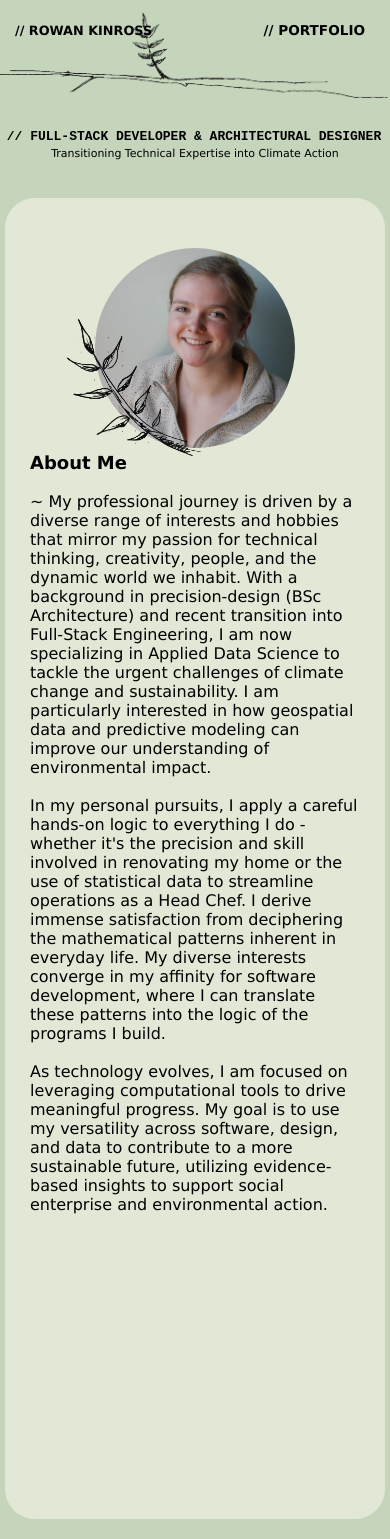
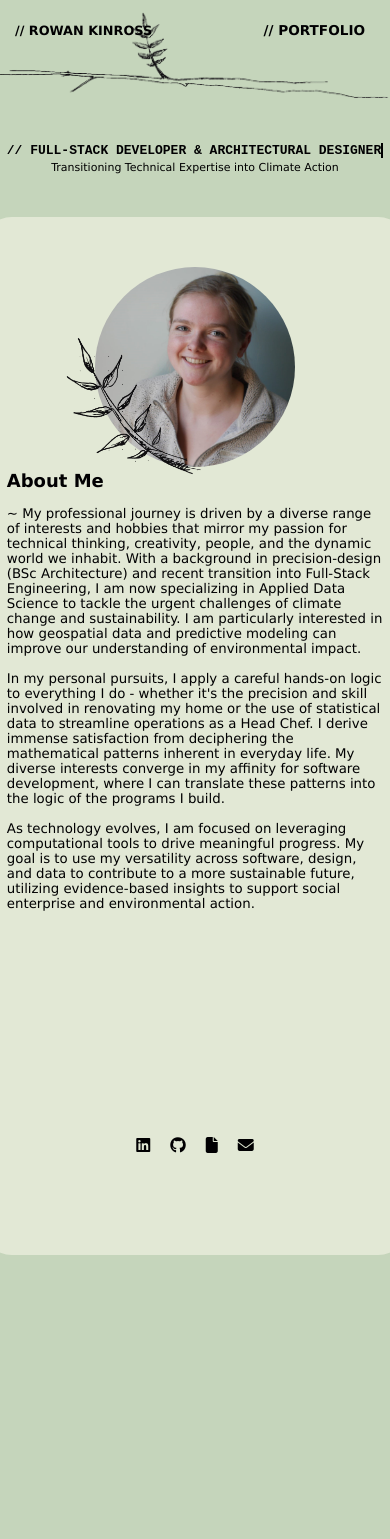
Before and after one commit to RowanKinross/webdev_portfolio_rkinross_2024, a React (Vite) app: page / in a window 390 px wide. After the commit the page ends 1260 px from the top, so only its background shows below. Built offline with nearby package versions, Linux system fonts and the light colour scheme.

Commit message:
add socials to about me

```diff
--- a/index.html
+++ b/index.html
@@ -6,6 +6,7 @@
     <title>Rowan Kinross | Web Developer</title>
     <link rel="icon" type="image/svg+xml" href="/favicon.svg" />
     <link rel="apple-touch-icon" href="/leaf_drawing.png" />
+    <link rel="stylesheet" href="https://cdnjs.cloudflare.com/ajax/libs/font-awesome/6.5.2/css/all.min.css" />
   </head>
   <body>
     <div id="root"></div>
--- a/src/app.css
+++ b/src/app.css
@@ -3,7 +3,7 @@
   /* declaring colour variables */
   --white: #FFFBEF;
     --whiteOpaque: #fffbef80;
-  --light: #ffeaae;
+  --light: #e2e8d5;
     --lightOpaque: #ffeaae80;
   --orange: #fab700;
     --orangeOpaque: #fab70033;
@@ -49,24 +49,10 @@ body {
   background-color: var(--green);
   background-image: url('/rowan-branch-long.png');
   background-size: 100% auto;
-  background-position: right top;
+  background-position:right 30px;
   background-repeat: no-repeat;
 }
 
-/* Responsive background image */
-@media (max-width: 768px) {
-  body {
-    background-size: 120% auto;
-    background-position: right top;
-  }
-}
-
-@media (max-width: 480px) {
-  body {
-    background-size: 150% auto;
-    background-position: right top;
-  }
-}
 
 .container {
   display: flex;
@@ -75,12 +61,14 @@ body {
   max-width: 100%;
 }
 
-.alignLeft {
-  text-align: left;
-}
 
 /* Mobile responsiveness improvements */
 @media (max-width: 768px) {
+    body {
+    background-size: 120% auto;
+    background-position: right top;
+  }
+
   h2 {
     font-size: xl;
   }
@@ -92,6 +80,10 @@ body {
 }
 
 @media (max-width: 480px) {
+    body {
+    background-size: 150% auto;
+    background-position: right top;
+  }
   h1 {
     font-size: small;
   }
--- a/src/components/About/About.jsx
+++ b/src/components/About/About.jsx
@@ -5,8 +5,8 @@ import Home from '../Home/Home'
 
 function About() {
   return (
-    <div className='about'>
-      <div className="container text-center">
+    <div className='about '>
+      <div className="container text-center flexColumn">
         <div className='row'>
 
           <Home></Home>
@@ -31,6 +31,12 @@ function About() {
               As technology evolves, I am focused on leveraging computational tools to drive meaningful progress. My goal is to use my versatility across software, design, and data to contribute to a more sustainable future, utilizing evidence-based insights to support social enterprise and environmental action.
               </p>
             </div>
+          <div className='socials'>
+            <a href="https://www.linkedin.com/in/rowan-kinross-512940284/" target="_blank" ><i className="fa-brands fa-linkedin"></i></a>
+            <a href="https://github.com/RowanKinross" target="_blank" ><i className="fa-brands fa-github"></i></a>
+            <a href="" target="_blank" ><i className="fa-solid fa-file"></i></a>
+            <a href='mailto:rowankinross@yahoo.co.uk'><i className="fa-solid fa-envelope"></i></a>
+          </div>
           </div>
         </div>
       </div>
--- a/src/components/About/about.css
+++ b/src/components/About/about.css
@@ -1,6 +1,11 @@
 /* main paragraph of text */
+.about {
+  display: flex;
+  justify-content: center;
+  width: 100%;
+  max-width: 100%;
+}
 .aboutText {
-  margin: 50px;
   background-color: var(--whiteOpaque);
   border-radius: 30px;
   color: var(--darkBlack);
@@ -9,7 +14,8 @@
   position: relative;
   margin: 20px;
   bottom: 300px;
-  padding: 40px;
+  padding: 0 10%;
+  max-width: 800px;
 }
 
 
@@ -29,5 +35,17 @@
   right: 120px;
   margin: 20px;
   width: 300px;
+}
+.socials {
+  display: flex;
+  gap: 20px;
+  position: relative;
+  justify-content: center;
+  bottom: 100px;
+}
 
+@media (max-width: 768px) {
+  .aboutMeText {
+    font-size: smaller;
+  }
 }
--- a/src/components/Header/Header.jsx
+++ b/src/components/Header/Header.jsx
@@ -6,7 +6,7 @@ function Header() {
   return (
     <header className='header'>
       <div className='headerContainer'>
-        <h1>
+        <h1 className='headerTitle'>
         // ROWAN KINROSS
         </h1>
         <NavToggle />
--- a/src/components/Header/header.css
+++ b/src/components/Header/header.css
@@ -8,7 +8,6 @@
   right: 0;
   z-index: 1000;
   color: var(--darkBlack);
-  background: none;
   box-sizing: border-box;
 }
 
--- a/src/components/Home/home.css
+++ b/src/components/Home/home.css
@@ -15,7 +15,7 @@
   flex-direction: column;
   align-items: center;
   padding: 8%;
-  margin-top: 250px;
+  margin-top: 300px;
   font-size: 11px;
 }
 
--- a/src/components/NavToggle/NavToggle.jsx
+++ b/src/components/NavToggle/NavToggle.jsx
@@ -13,7 +13,7 @@ function NavToggle() {
   const buttonLabel = location.pathname === "/portfolio" ? "// ABOUT" : "// PORTFOLIO";
 
   return (
-    <button className="navToggle" onClick={handleToggle}>
+    <button className="navToggle headerTitle" onClick={handleToggle}>
       {buttonLabel}
     </button>
   );
```
